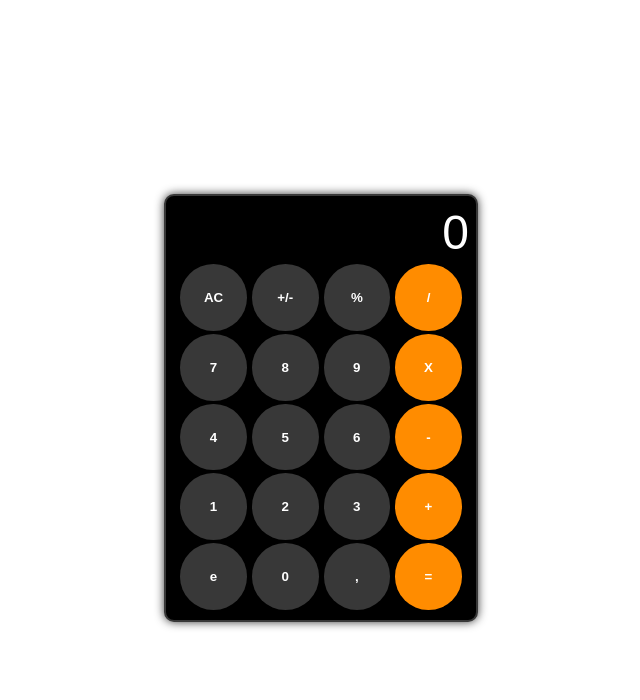
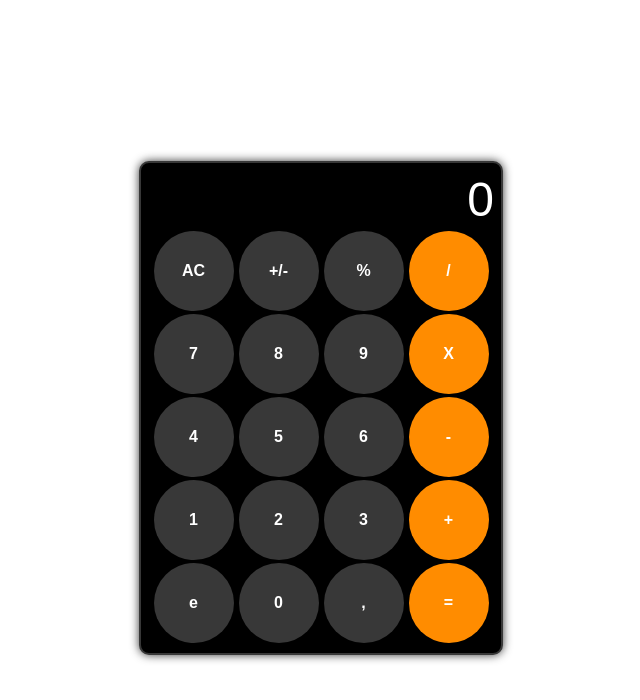
Before and after one commit to DanielAkim2000/Calculatrice, a plain HTML site: page index.html in a window 1280 px wide. Shown: the whole page, without its empty margins (319-959 px from the left). Drawn offline with Linux system fonts and the light colour scheme.

Commit message:
size for button

```diff
--- a/style.css
+++ b/style.css
@@ -15,6 +15,7 @@ button {
     border-radius: 50%;
     text-align: center;
     font-weight: 800;
+    font-size: medium;
 }
 
 button:hover {
@@ -29,7 +30,7 @@ button:hover {
     height: auto;
     border-radius: 10px;
     background-color: black;
-    width: 300px;
+    width: 350px;
     padding: 5px;
     padding-bottom: 10px;
     border: 2px solid #383838;
```
